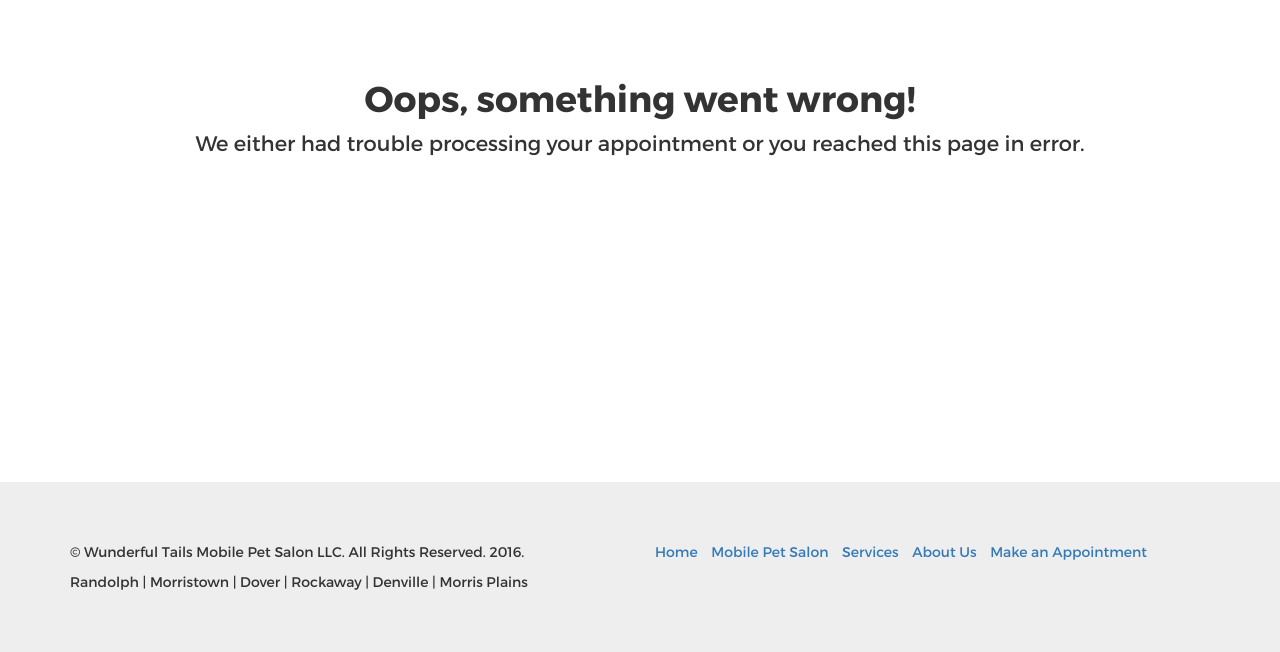
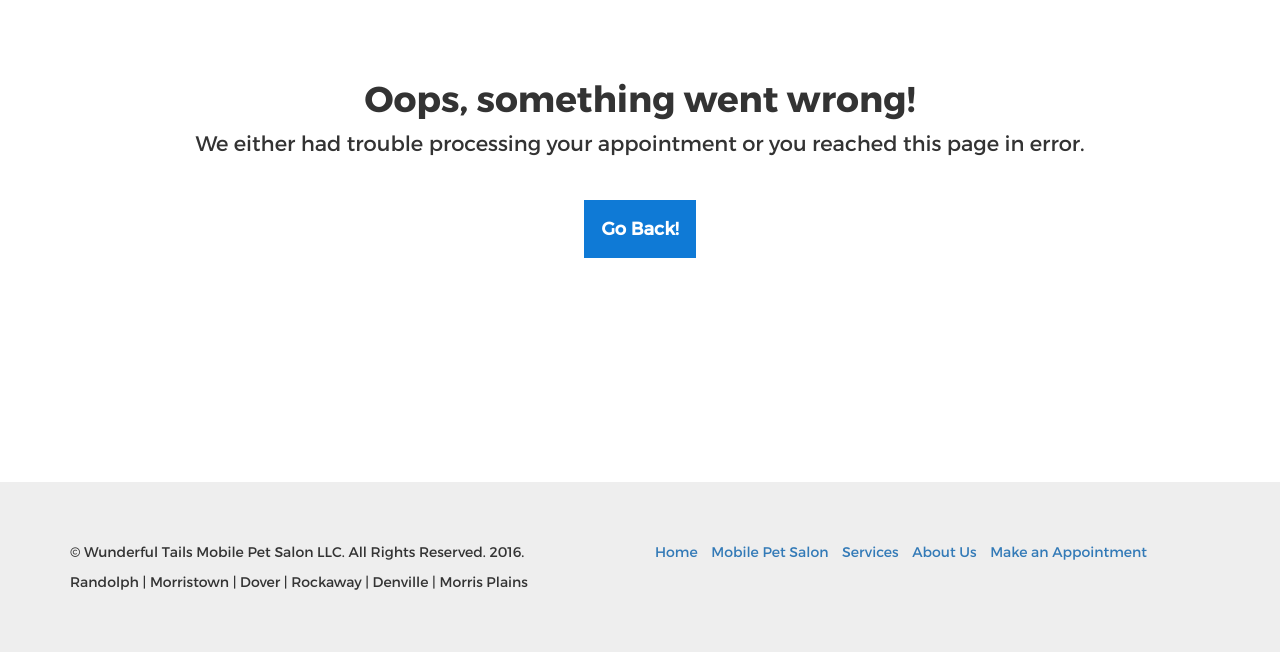
Before and after one commit to djreinke/wunderful-tails-web, a PHP site: page /wunderfultails/appointment-confirmation.php in a window 1280 px wide. Shown: the part 148-800 px from the top of the page. Run offline with PHP 8.4, Linux system fonts and the light colour scheme; some libraries are stand-ins or nearby versions.

Commit message:
Updates pating with absolute links for better clean URLs

```diff
--- a/appointment-confirmation.php
+++ b/appointment-confirmation.php
@@ -18,8 +18,21 @@
 				}
 				?>
 				<p class="lead center">It looks like we had trouble processing your request. We reccomend hitting the back button on your browser to try submitting our form again or calling us at <?php echo $phone; ?>.</p>
-				<button type="button" onclick="window.history.back();"class="btn btn-primary btn-lg float-center buf-md">Go Back and Try Again!</button>
 				<?php
+					if( isset($_GET['error']) ){
+						print '<p class="center"><strong>Error code: </strong>';
+						switch ($_GET['error']) {
+						    case "mail":
+						        print "mail_failure";
+						        break;
+						    default:
+						        print "none";
+						}
+						print '</p>
+								<button type="button" onclick="window.history.back();"class="btn btn-primary btn-lg float-center buf-md">Go Back and Try Again!</button>';
+					}
+				?>
+			<?php
 			}
 			// Success
 			else if( $_GET['status'] == "success"){
@@ -30,6 +43,7 @@
 					print '<h1 class="page-title">Appointment Confirmation</h1>';
 				}
 				?>
+				<p>Thank you for completing our appointment scheduling form. We've received your submission.</p>
 				<hr>
 				<div class="col-md-8">
 					<h3>What's next?</h3>
@@ -48,7 +62,9 @@
 			}
 		}
 		else{
-			print '<h1 class="page-title center">Oops, something went wrong!</h1><p class="lead center">We either had trouble processing your appointment or you reached this page in error.</p>';
+			print '<h1 class="page-title center">Oops, something went wrong!</h1><p class="lead center">We either had trouble processing your appointment or you reached this page in error.</p>';?>
+				<button type="button" onclick="window.history.back();"class="btn btn-primary btn-lg float-center buf-md">Go Back!</button>
+			<?php
 		}
 	?>
 	</div>
--- a/includes/footer.php
+++ b/includes/footer.php
@@ -26,9 +26,9 @@
     <!-- Placed at the end of the document so the pages load faster -->
     <script src="https://ajax.googleapis.com/ajax/libs/jquery/1.11.3/jquery.min.js"></script>
     <script>window.jQuery || document.write('<script src="bower_components/jquery/dist/jquery.min.js"><\/script>')</script>
-    <script src="bower_components/bootstrap/dist/js/bootstrap.min.js"></script>
+    <?php print '<script src="'.$base_url.'bower_components/bootstrap/dist/js/bootstrap.min.js"></script>';?>
     <!-- IE10 viewport hack for Surface/desktop Windows 8 bug -->
-    <script src="assets/js/ie10-viewport-bug-workaround.js"></script>
+    <?php print '<script src="'.$base_url.'assets/js/ie10-viewport-bug-workaround.js"></script>';?>
     <?php
       if(isset($page_scripts)){
         foreach( $page_scripts as $path ) {
--- a/includes/globals.php
+++ b/includes/globals.php
@@ -3,4 +3,6 @@
 	$phone = "973-207-3946";
 	$email = "info@wunderfultails.com";
 	$page_scripts;
+	//$base_url = "http://massivecatalyst.com/dev/wunderfultails/";
+	$base_url = "http://localhost/wunderfultails/";
 ?>
--- a/includes/header.php
+++ b/includes/header.php
@@ -7,19 +7,19 @@
     <!-- The above 3 meta tags *must* come first in the head; any other head content must come *after* these tags -->
     <meta name="description" content="<?php if(isset($page_desc)){ echo $page_desc; } ?>">
     <meta name="author" content="Wunderful Tails">
-    <link rel="icon" href="favicon.ico">
+    <?php print '<link rel="icon" href="'.$base_url.'favicon.ico">';?>
 
     <title>
       <?php if(isset($page_title)){ echo $page_title; } ?>
     </title>
 
     <!-- Bootstrap core CSS -->
-    <link href="bower_components/bootstrap/dist/css/bootstrap.min.css" rel="stylesheet">
+    <?php print '<link href="'.$base_url.'bower_components/bootstrap/dist/css/bootstrap.min.css" rel="stylesheet">';?>
 
     <!-- IE10 viewport hack for Surface/desktop Windows 8 bug -->
-    <link href="assets/css/ie10-viewport-bug-workaround.css" rel="stylesheet">
-    <link href="assets/css/style.css" rel="stylesheet">
-    <link href="assets/webfont/font.min.css" rel="stylesheet">
+    <?php print '<link href="'.$base_url.'assets/css/ie10-viewport-bug-workaround.css" rel="stylesheet">';?>
+    <?php print '<link href="'.$base_url.'assets/css/style.css" rel="stylesheet">';?>
+    <?php print '<link href="'.$base_url.'assets/webfont/font.min.css" rel="stylesheet">';?>
 
     <!-- HTML5 shim and Respond.js for IE8 support of HTML5 elements and media queries -->
     <!--[if lt IE 9]>
--- a/includes/navigation.php
+++ b/includes/navigation.php
@@ -12,14 +12,14 @@
             <span class="icon-bar"></span>
             <span class="icon-bar"></span>
           </button>
-          <a class="navbar-brand" href="home"><img alt="Wunderful Tails Mobile Pet Salon Morris Country NJ" src="assets/images/wunderful-tails-logo.jpg"></a>
+          <a class="navbar-brand" href="home"><?php print '<img alt="Wunderful Tails Mobile Pet Salon Morris Country NJ" src="'.$base_url.'assets/images/wunderful-tails-logo.jpg">';?></a>
         </div>
         <div id="navbar" class="collapse navbar-collapse">
           <ul class="nav navbar-nav">
-            <li class="active"><a href="mobile-pet-salon">Mobile Pet Salon</a></li>
-            <li><a href="services">Services</a></li>
-            <li><a href="about-us">About Us</a></li>
-            <li><a href="make-an-appointment">Make an Appointment</a></li>
+            <?php print '<li class="active"><a href="'.$base_url.'mobile-pet-salon">Mobile Pet Salon</a></li>';?>
+            <?php print '<li><a href="'.$base_url.'services">Services</a></li>';?>
+            <?php print '<li><a href="'.$base_url.'about-us">About Us</a></li>';?>
+            <?php print '<li><a href="'.$base_url.'make-an-appointment">Make an Appointment</a></li>';?>
           </ul>
           <div class="navbar-social-wrap">
           <a href="https://www.facebook.com/WunderfulTails/" target="_blank"><div class="navbar-social facebook"></div></a>
```
Also changed, not shown: functions/mail.php (+9 -4 lines), index.php (+5 -5 lines), make-an-appointment.php (+5 -6 lines).
